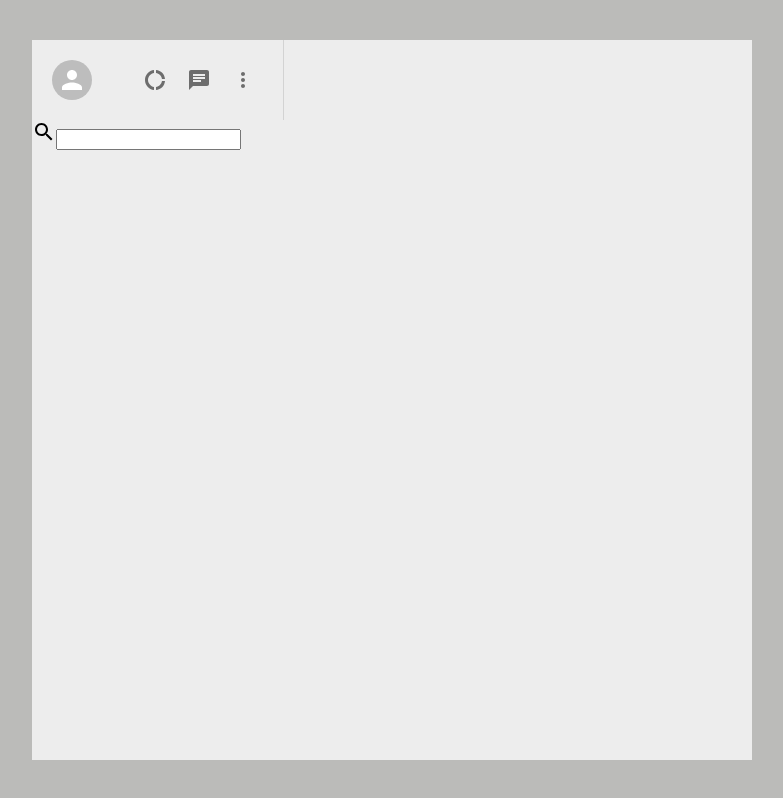
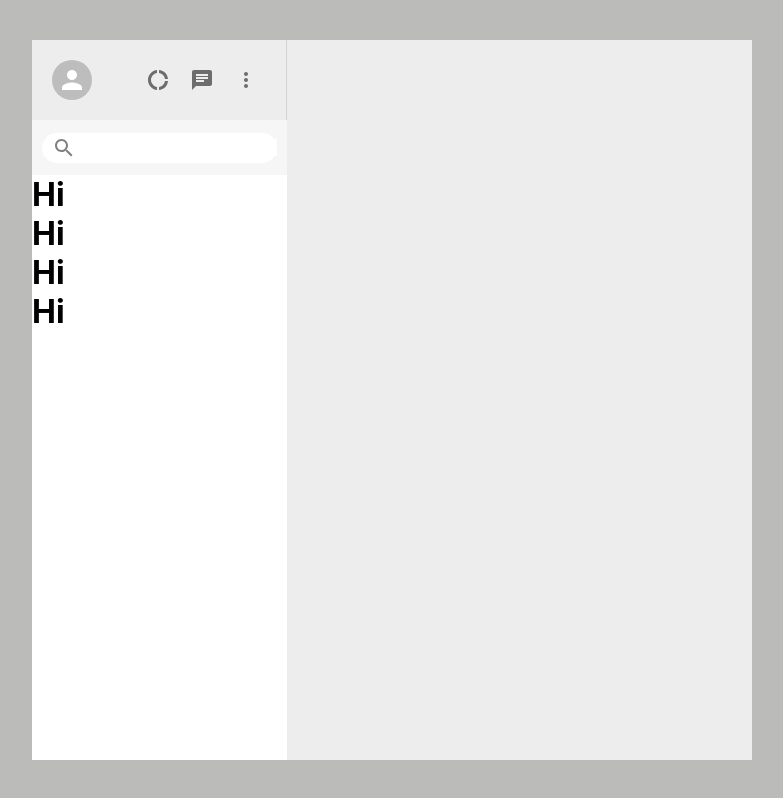
Before and after one commit to prabhjot9213/whatsapp-clone, a React (Create React App) app: page / in a window 1280 px wide. Shown: the whole page, without its empty margins (248-1031 px from the left). Built offline with nearby package versions, Linux system fonts and the light colour scheme.

Commit message:
added SidebarChat js and css file

```diff
--- a/src/Sidebar.css
+++ b/src/Sidebar.css
@@ -1,4 +1,6 @@
 .sidebar{
+    display: flex;
+    flex-direction: column;
     flex: 0.35;
 }
 
@@ -20,3 +22,35 @@
     margin-right : 2vw;
     font-size: 24px !important;
 }
+
+.sidebar__search{
+    display: flex;
+    align-items: center;
+    background-color: #f6f6f6;
+    height: 35px;
+    padding: 10px;
+}
+
+.sidebar__searchContainer{
+    display: flex;
+    align-items: center;
+    background-color: white;
+    width: 100%;
+    height: 30px;
+    border-radius: 20px;
+}
+.sidebar__searchContainer > .MuiSvgIcon-root{
+    color: gray;
+    padding : 10px;
+}
+
+.sidebar__searchContainer > input {
+    border: none;
+    margin-left: 10px;
+}
+
+.sidebar__chats{
+    flex: auto;
+    background-color: white;
+    overflow: scroll;
+}
--- a/src/Sidebar.js
+++ b/src/Sidebar.js
@@ -2,6 +2,7 @@
 import { Avatar, IconButton } from '@mui/material';
 import React from 'react'
 import './Sidebar.css'
+import SidebarChat from './SidebarChat';
 
 
 function Sidebar() {
@@ -22,11 +23,16 @@
         </div>
         </div>
         <div className='sidebar__search'>
+          <div className='sidebar__searchContainer'>
         <SearchOutlined />
         <input placholder="Search or Start a new chat" type ="text" />
         </div>
+        </div>
         <div className='sidebar__chats'>
-
+        <SidebarChat />
+        <SidebarChat />
+        <SidebarChat />
+        <SidebarChat />
         </div>
 
 
--- /dev/null
+++ b/src/SidebarChat.js
@@ -0,0 +1,13 @@
+import React from 'react';
+import  './SidebarChat.css';
+
+function SidebarChat() {
+  return (
+    <div className='sidebarChat'>
+        <h1>Hi</h1>
+
+    </div>
+  )
+}
+
+export default SidebarChat
```
Also changed, not shown: src/SidebarChat.css (added).
